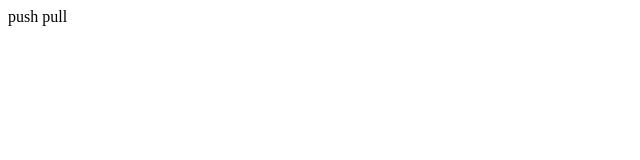
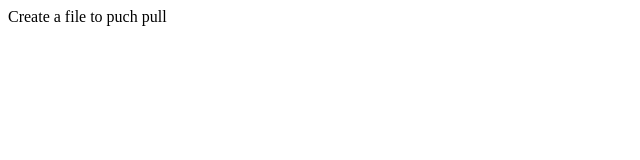
Before and after one commit to btwitsameen/demo-push-pull, a plain HTML site: page index.html in a window 1280 px wide. Shown: the whole page, without its empty margins (0-640 px from the left). Drawn offline with Linux system fonts and the light colour scheme.

Commit message:
create file to puch pull

```diff
--- a/index.html
+++ b/index.html
@@ -1,11 +1,14 @@
 <!DOCTYPE html>
 <html lang="en">
+
 <head>
     <meta charset="UTF-8">
     <meta name="viewport" content="width=device-width, initial-scale=1.0">
     <title>Document</title>
 </head>
+
 <body>
-    push pull
+    Create a file to puch pull
 </body>
+
 </html>
```
